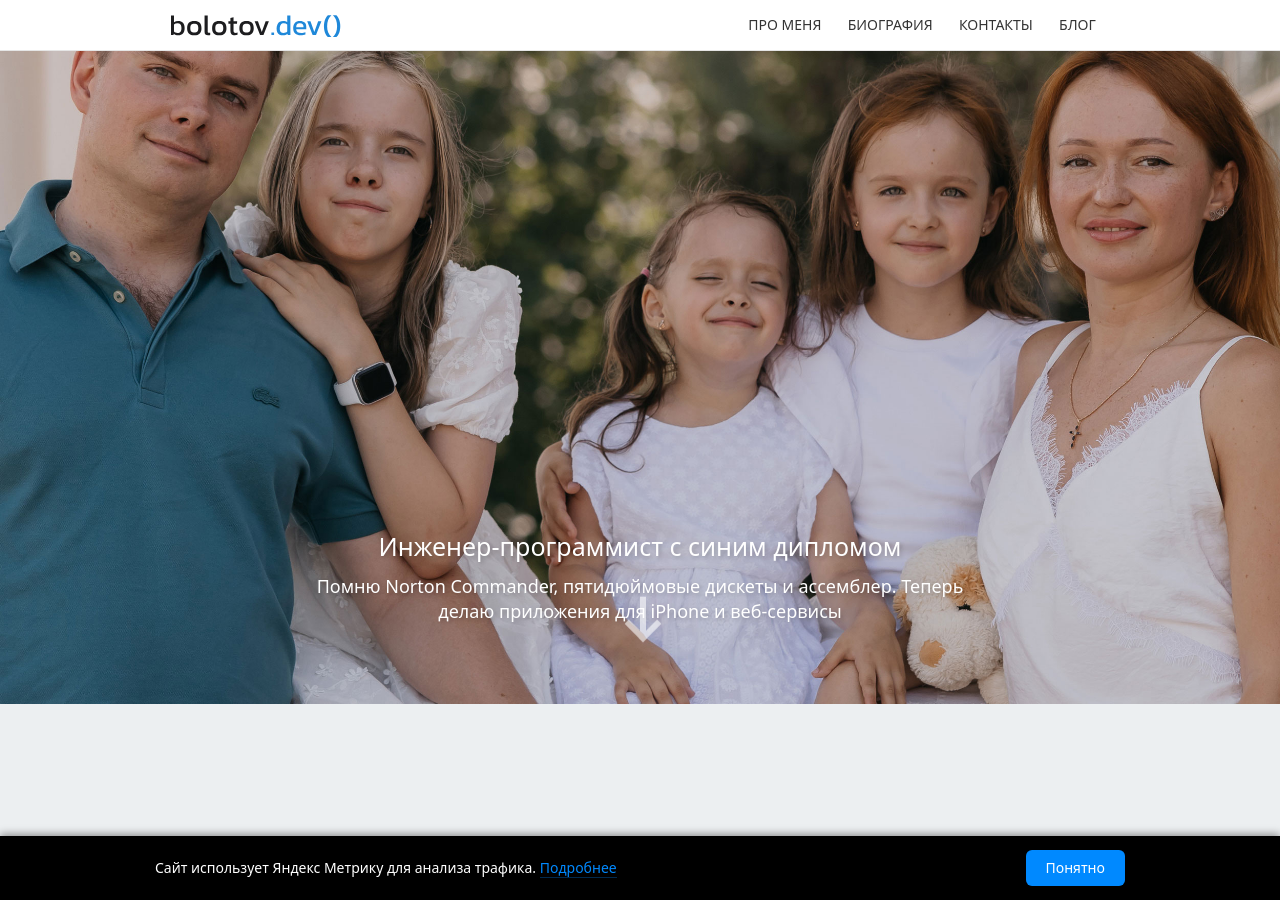
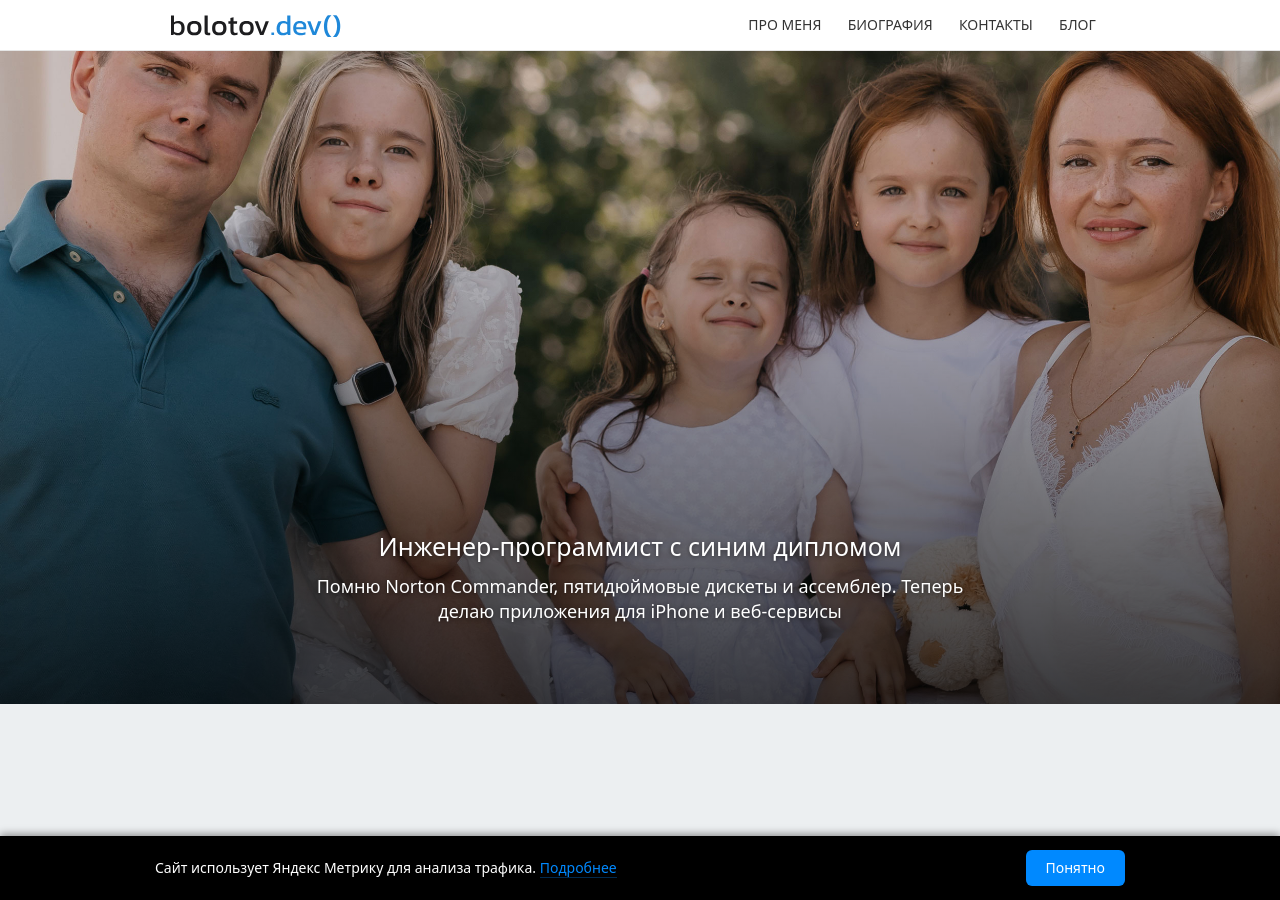
Before and after one commit to artembolotov/artembolotov.github.io, a Jekyll site: the page index.html, which Jekyll copies as it is, in a window 1280 px wide and 900 px high, scrolled down 196 px. Built offline with Jekyll 4.4.1, drawn with Linux system fonts in a browser that asks for light colours.

Commit message:
Improve homepage header legibility over the photo
Add a bottom gradient scrim and a denser text shadow so white text
stays readable over light parts of the background, and keep
"с синим дипломом" together when the title wraps. Bump main.css
version.

Co-Authored-By: Claude Opus 5.5 <noreply@anthropic.com>
Claude-Session: https://claude.ai/code/session_01JuNLv1KFwM9F4jMURZQpB2

```diff
--- a/index.html
+++ b/index.html
@@ -22,7 +22,7 @@
     <meta name="theme-color" content="#000000">
     <noscript><div><img src="https://mc.yandex.ru/watch/102280899" style="position:absolute; left:-9999px;" alt="" /></div></noscript>
     <link rel="stylesheet" href="styles/all.css">
-    <link rel="stylesheet" href="styles/main.css?v=2">
+    <link rel="stylesheet" href="styles/main.css?v=3">
     <script src="scripts/consent.js"></script>
     <script src="https://gdeya.bolotov.dev/loader.v1.js" defer></script>
   </head>
@@ -75,7 +75,7 @@
     </nav>
     <header id="top">
       <div id="welcome" class="container">
-       <h1>Инженер-программист с&nbsp;синим дипломом</h1>
+       <h1>Инженер-программист с&nbsp;синим&nbsp;дипломом</h1>
        <h2>Помню Norton&nbsp;Commander, пятидюймовые дискеты и&nbsp;ассемблер. Теперь делаю приложения для&nbsp;iPhone и&nbsp;веб&#8209;сервисы</h2>
       </div>
       <div id="arrow">
--- a/styles/main.css
+++ b/styles/main.css
@@ -17,7 +17,8 @@ section h2 {
   vertical-align: bottom;
   width: 100%;
   padding-bottom: 5em;
-  text-shadow: 2px 2px 4px rgba(0, 0, 0, 0.2);
+  text-shadow: 0 1px 4px rgba(0, 0, 0, 0.5);
+  background: linear-gradient(to bottom, transparent 45%, rgba(0, 0, 0, 0.7));
 }
 
 /* Header section */
```
